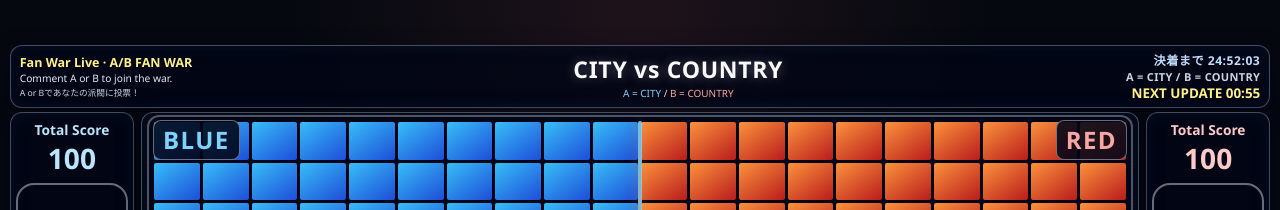
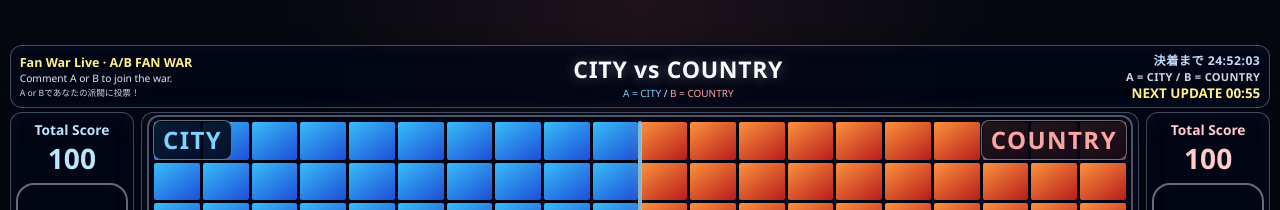
Before and after one commit to sakasakainfinity-dotcom/dot-war-live, a Next.js app: page / in a window 1280 px wide. Shown: the top 210 px of the page. Built offline with nearby package versions, Linux system fonts and the light colour scheme; no server answers.

Commit message:
Use admin team names on battle grid labels

```diff
--- a/src/components/BattleLayout.jsx
+++ b/src/components/BattleLayout.jsx
@@ -473,8 +473,8 @@ export function BattleLayout() {
           </aside>
 
           <section className="battle-main panel">
-            <div className="team-side-label team-side-left">BLUE</div>
-            <div className="team-side-label team-side-right">RED</div>
+            <div className="team-side-label team-side-left">{settings.sideAName}</div>
+            <div className="team-side-label team-side-right">{settings.sideBName}</div>
             <BattleGrid grid={grid} />
           </section>
 
```
